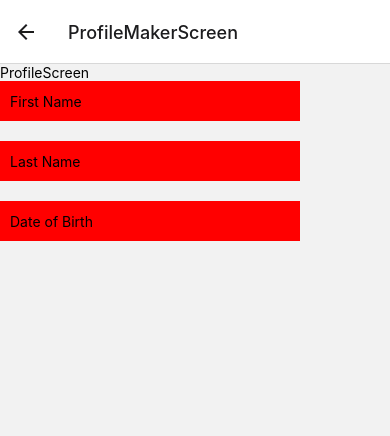
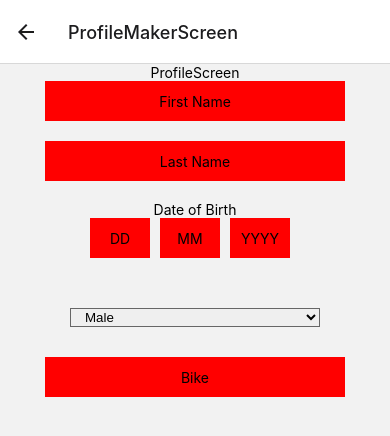
Before and after one commit to jgcav/UpShift, a React Native app in the folder mobile/: screen /ProfileMakerScreen in a window 390 px wide. Shown: the top 436 px of the page. Built offline with nearby package versions, Linux system fonts and the light colour scheme; no server answers; the database is empty.

Commit message:
add name, dob, gender, bike to ProfileMakerScreen

```diff
--- a/mobile/Components/ProfileMakerScreen.js
+++ b/mobile/Components/ProfileMakerScreen.js
@@ -1,9 +1,13 @@
-import React from "react";
-import { Text, View, TextInput, StyleSheet } from "react-native";
+import React, { useState } from "react";
+import { Text, View, TextInput, StyleSheet, ScrollView } from "react-native";
+import { Picker } from "@react-native-picker/picker";
 
 export default function ProfileMakerScreen() {
+  const [selectedGender, setSelectedGender] = useState("male");
+
   return (
-    <View>
+    // <ScrollView>
+    <View style={style.container}>
       <Text>ProfileScreen</Text>
       <TextInput
         style={style.input}
@@ -15,22 +19,86 @@ export default function ProfileMakerScreen() {
         placeholder="Last Name"
         placeholderTextColor={"black"}
       ></TextInput>
+      <Text>Date of Birth</Text>
+      <View style={style.dateBlock}>
+        <TextInput
+          style={style.dateInput}
+          placeholder="DD"
+          placeholderTextColor={"black"}
+          keyboardType="number-pad"
+          maxLength={2}
+          returnKeyType={ "done" }
+        ></TextInput>
+        <TextInput
+          style={style.dateInput}
+          placeholder="MM"
+          placeholderTextColor={"black"}
+          keyboardType="number-pad"
+          maxLength={2}
+          returnKeyType={ "done" }
+        ></TextInput>
+        <TextInput
+          style={style.dateInput}
+          placeholder="YYYY"
+          placeholderTextColor={"black"}
+          keyboardType="number-pad"
+          maxLength={4}
+          returnKeyType={ "done" }
+        ></TextInput>
+      </View>
+      <Picker
+        selectedValue={selectedGender}
+        onValueChange={(itemValue, itemIndex) => setSelectedGender(itemValue)}
+        mode="dropdown"
+        style={style.dropdown}
+      >
+        <Picker.Item label="Choose Gender:" value="" />
+        <Picker.Item label="Male" value="male" />
+        <Picker.Item label="Female" value="female" />
+        <Picker.Item label="Other" value="other" />
+      </Picker>
       <TextInput
-        style={style.input}
-        placeholder="Date of Birth"
-        placeholderTextColor={"black"}
-      ></TextInput>
+          style={style.input}
+          placeholder="Bike"
+          placeholderTextColor={"black"}
+        ></TextInput>
     </View>
+
   );
 }
 
 const style = StyleSheet.create({
+  container: {
+    alignItems: "center",
+    flex: 1,
+  },
   input: {
     height: 40,
     width: 300,
     backgroundColor: "red",
     marginBottom: 20,
+    textAlign: "center",
     color: "black",
     paddingHorizontal: 10,
   },
+  dateInput: {
+    height: 40,
+    width: 60,
+    backgroundColor: "red",
+    marginBottom: 20,
+    marginRight: 10,
+    textAlign: "center",
+    color: "black",
+    paddingHorizontal: 10,
+  },
+  dateBlock: {
+    flexDirection: "row",
+  },
+  dropdown: {
+    marginVertical: 30,
+    width: 250,
+    paddingHorizontal: 10,
+    borderWidth: 1,
+    borderColor: "#666",
+  },
 });
--- a/mobile/package.json
+++ b/mobile/package.json
@@ -10,6 +10,8 @@
     "eject": "expo eject"
   },
   "dependencies": {
+    "@react-native-community/datetimepicker": "^6.0.2",
+    "@react-native-picker/picker": "2.2.1",
     "@react-navigation/native": "^6.0.8",
     "@react-navigation/stack": "^6.1.1",
     "dotenv": "^16.0.0",
@@ -19,6 +21,7 @@
     "react": "17.0.1",
     "react-dom": "17.0.1",
     "react-native": "0.64.3",
+    "react-native-date-picker": "^4.2.0",
     "react-native-web": "0.17.1"
   },
   "devDependencies": {
```
Also changed, not shown: 1 other file (tests, documents, lock files or other folders).
